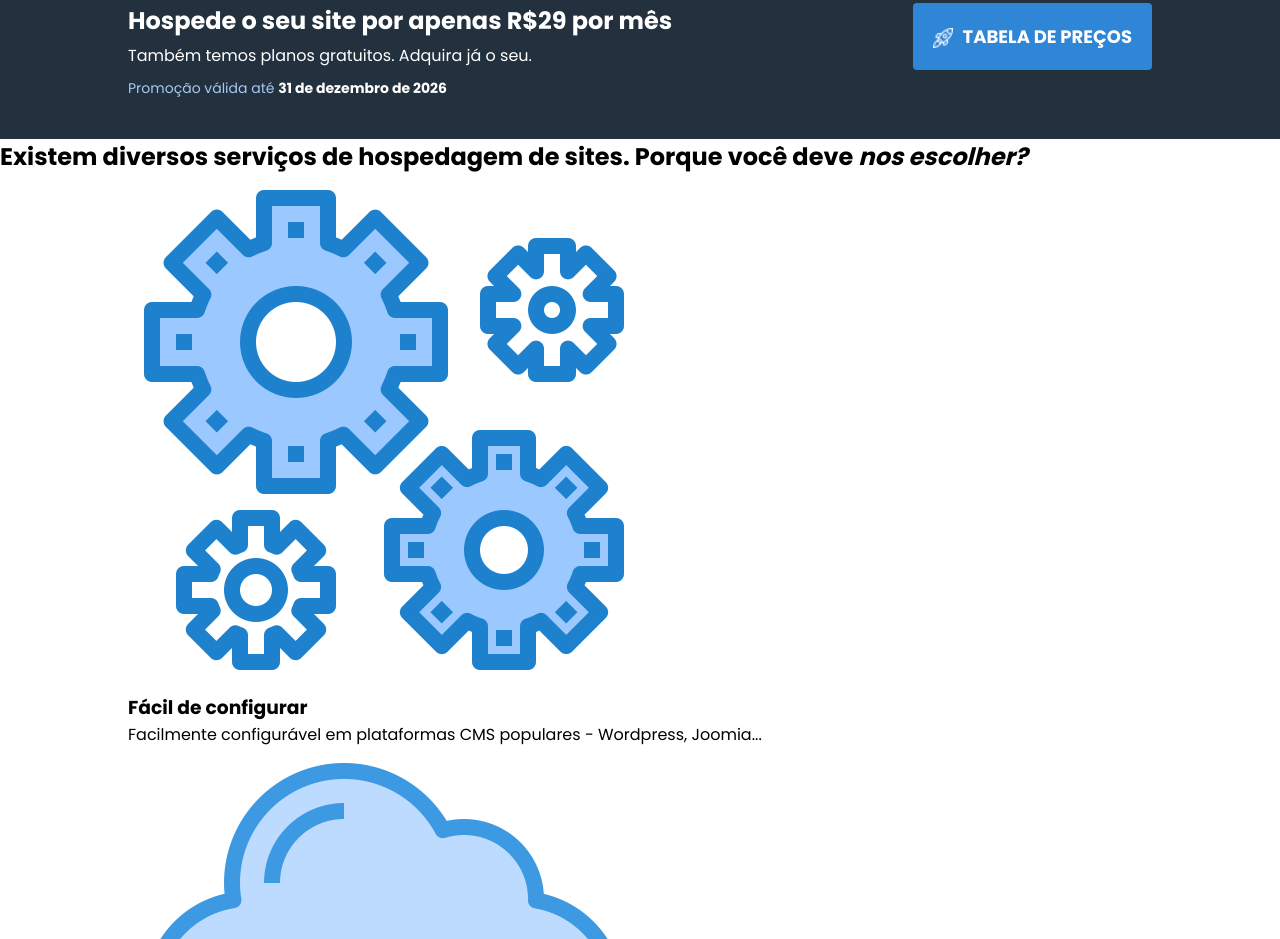
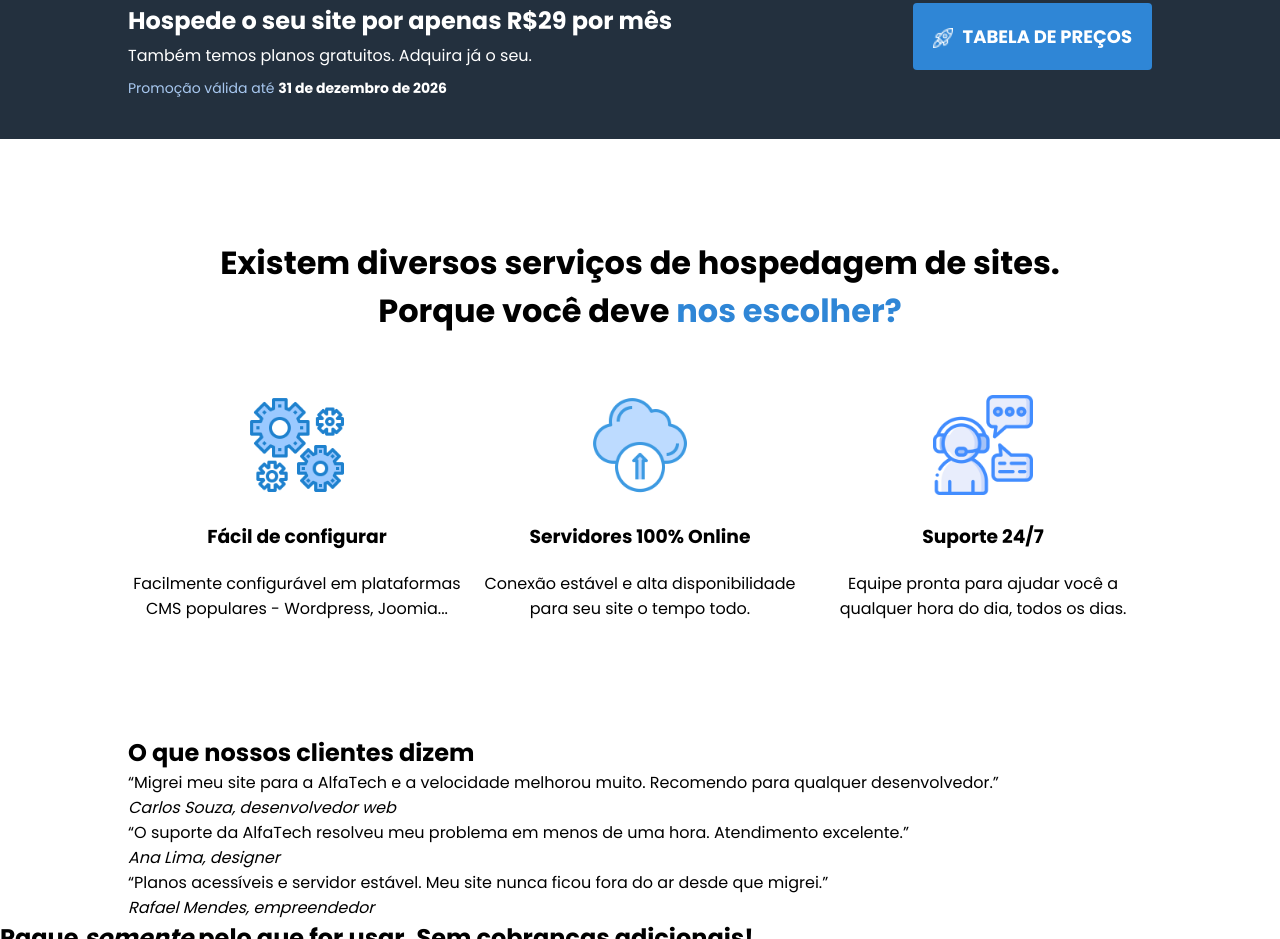
Before and after one commit to vinils15/AlfaTech, a plain HTML site: page index.html in a window 1280 px wide. Shown: the part 818-1757 px from the top of the page. Drawn offline with Linux system fonts and the light colour scheme.

Commit message:
Adição estilos seção informações

```diff
--- a/css/estilo.css
+++ b/css/estilo.css
@@ -150,3 +150,48 @@
     font-weight: 700;
     color: #fff;
 }
+
+/* ===== SEÇÃO INFORMAÇÕES ===== */
+
+.secao-informacoes {
+    padding: 100px 0px;
+    text-align: center;
+}
+
+.secao-informacoes h2 {
+    width: 900px;
+    font-size: 32px;
+    margin: 0px auto 60px;
+}
+
+.secao-informacoes h2 em {
+    color: #2f86d6;
+    font-style: normal;
+}
+
+.container-informacoes {
+    position: relative;
+    height: 240px;
+}
+
+.container-informacoes article {
+    width: 33%;
+    position: absolute;
+    top: 0;
+}
+
+.card2 {
+    left: 343px;
+}
+
+.card3 {
+    right: 0;
+}
+
+.container-informacoes article img {
+    width: 100px;
+}
+
+.container-informacoes article h3 {
+    margin: 20px;
+}
```
